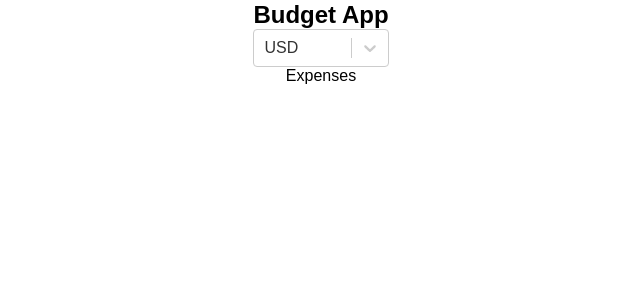
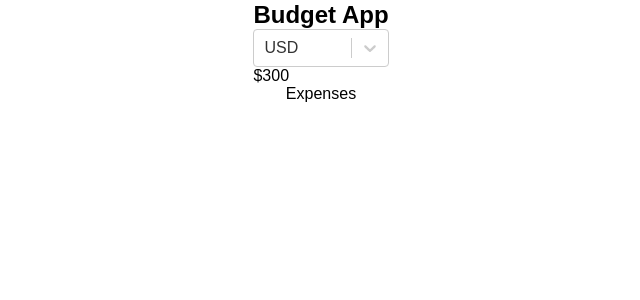
Before and after one commit to Alina-kachur/react-budget-app, a React (Create React App) app: page / in a window 1280 px wide. Shown: the top 300 px of the page, without its empty margins (319-959 px from the left). Built offline with nearby package versions, Linux system fonts and the light colour scheme.

Commit message:
feat(p_4):add TotalBudget and add new function handleSelect in the CustomSelect

```diff
--- a/src/components/Budget/Budget.tsx
+++ b/src/components/Budget/Budget.tsx
@@ -1,5 +1,6 @@
 import { CustomSelect } from "../CustomSelect/CustomSelect";
 import { Title } from "../Title/Title";
+import { TotalBudget } from "../TotalBudget/TotalBudget";
 import { StyledBudget } from "./styles";
 
 export const Budget = () => {
@@ -7,6 +8,7 @@ export const Budget = () => {
     <StyledBudget>
       <Title> Budget App</Title>
       <CustomSelect />
+      <TotalBudget></TotalBudget>
     </StyledBudget>
   );
 };
--- a/src/components/CustomSelect/CustomSelect.tsx
+++ b/src/components/CustomSelect/CustomSelect.tsx
@@ -1,7 +1,20 @@
-import Select from "react-select";
+import Select, { SingleValue } from "react-select";
 import { useCurrencyContext } from "../../context/CurrencyContext/CurrencyContext";
 
 export const CustomSelect = () => {
-  const { currencies, curentCurrency } = useCurrencyContext();
-  return <Select options={currencies} isSearchable={false} value={curentCurrency}></Select>;
+  const { currencies, curentCurrency, setNewCurrency } = useCurrencyContext();
+  const handleSelect = (option: SingleValue<typeof curentCurrency>) => {
+    if (option) {
+      setNewCurrency(option);
+    }
+  };
+
+  return (
+    <Select
+      options={currencies}
+      isSearchable={false}
+      value={curentCurrency}
+      onChange={handleSelect}
+    ></Select>
+  );
 };
--- /dev/null
+++ b/src/components/TotalBudget/TotalBudget.tsx
@@ -0,0 +1,7 @@
+import { useCurrencyContext } from "../../context/CurrencyContext/CurrencyContext";
+import { StyledTotalBudget } from "./styles";
+
+export const TotalBudget = () => {
+  const { curentCurrency } = useCurrencyContext();
+  return <StyledTotalBudget>{curentCurrency.value}300</StyledTotalBudget>;
+};
--- /dev/null
+++ b/src/components/TotalBudget/styles.ts
@@ -0,0 +1,4 @@
+import styled from "styled-components";
+
+const StyledTotalBudget = styled.div``;
+export { StyledTotalBudget };
--- a/src/context/CurrencyContext/CurrencyContext.tsx
+++ b/src/context/CurrencyContext/CurrencyContext.tsx
@@ -24,6 +24,9 @@ const useCurrencyContextValue = () => {
         value: Currency.GBR,
       },
     ],
+    setNewCurrency: (curentCurrency) => {
+      setCurrencyContext((ctx) => ({ ...ctx, curentCurrency }));
+    },
   }));
   return currencyContext;
 };
--- a/src/types.ts
+++ b/src/types.ts
@@ -12,6 +12,7 @@ interface ICurrency {
 interface ICurrencyContext {
   currencies: ICurrency[];
   curentCurrency: ICurrency;
+  setNewCurrency: (option: ICurrency) => void;
 }
 
 export { type ICurrencyContextProvider, type ICurrency, type ICurrencyContext };
```
